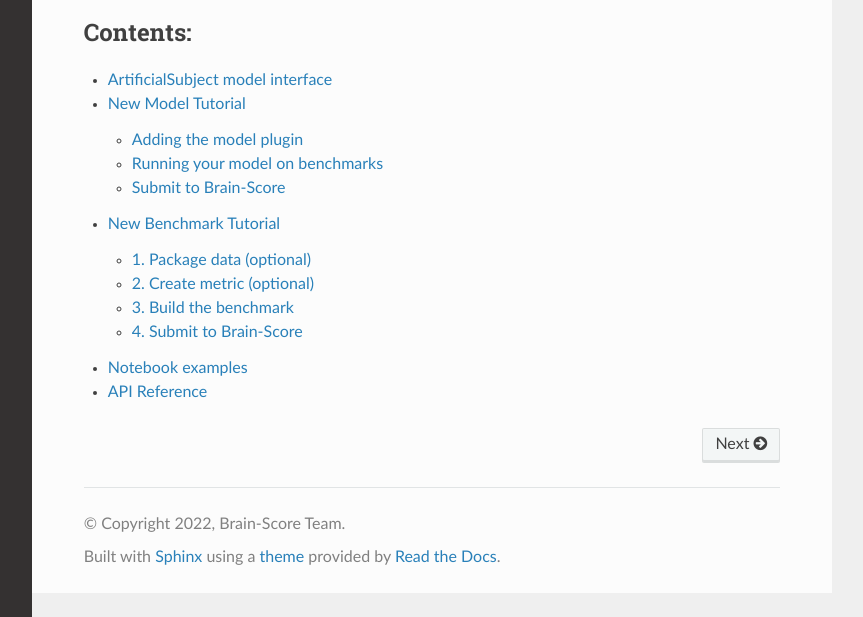
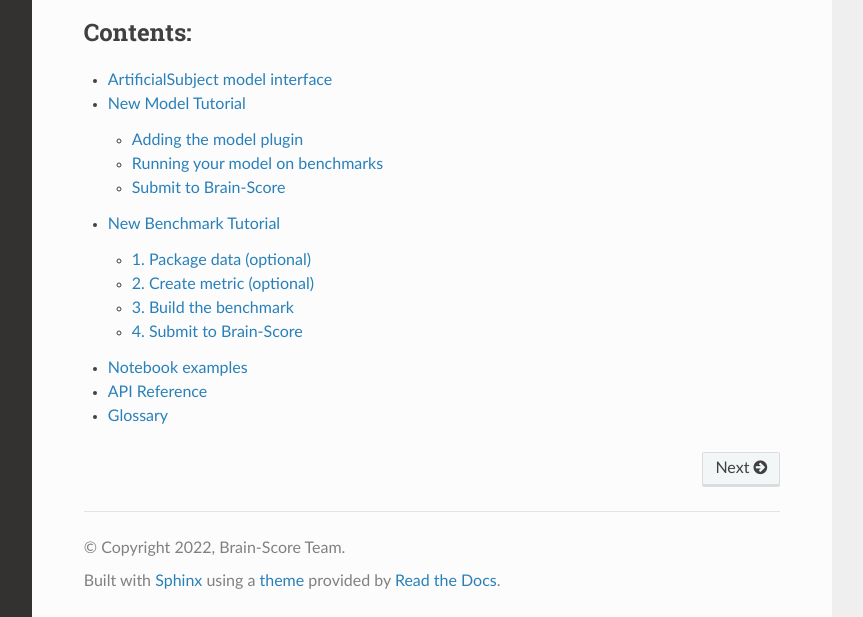
Before and after one commit to brain-score/language, a Sphinx documentation site: the page built from docs/source/index.rst, in a window 1280 px wide and 1169 px high, cut to the strip 552-1169 px from the top of the window. Shown: the whole strip, without its empty margins (268-1131 px from the left). Built offline with Sphinx 7.4.7 and the Read the Docs theme 2.0.0, drawn with Linux system fonts in a browser that asks for light colours.

Commit message:
add glossary (#96)
* add glossary

with @gretatuckute

* Update docs/source/modules/glossary.rst

Co-authored-by: kvfairchild <kvg0@mit.edu>

* Update docs/source/modules/glossary.rst

Co-authored-by: kvfairchild <kvg0@mit.edu>

* more detail for benchmark and plug-in; re-arrange

* move glossary to core

see https://github.com/brain-score/core/pull/12

Co-authored-by: kvfairchild <kvg0@mit.edu>

```diff
--- a/docs/source/index.rst
+++ b/docs/source/index.rst
@@ -25,3 +25,4 @@
    modules/benchmark_tutorial
    examples
    modules/api_reference
+   Glossary <https://brain-score-core.readthedocs.io/en/latest/modules/glossary.html>
```
